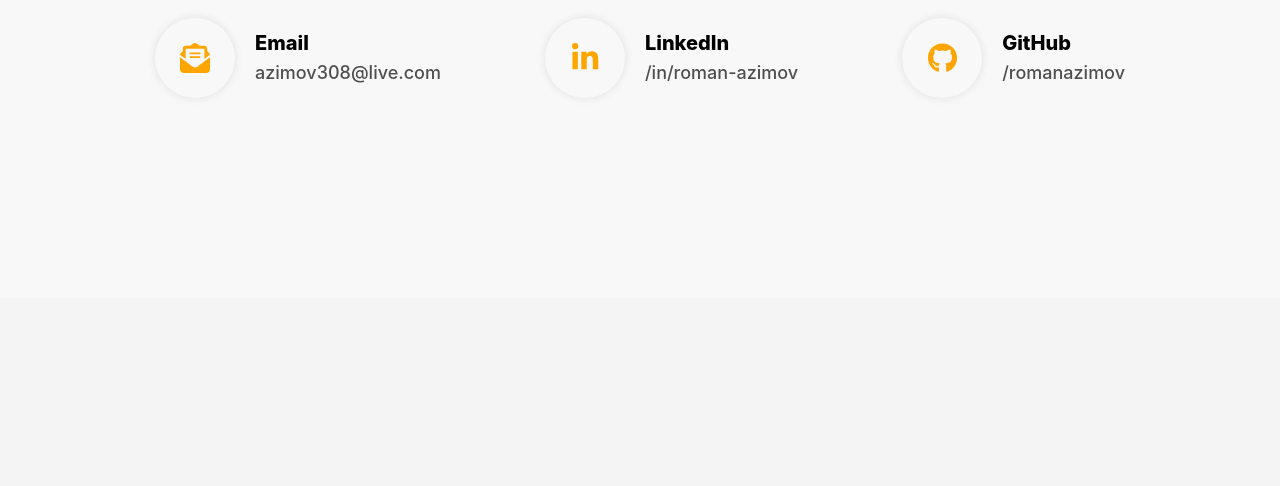
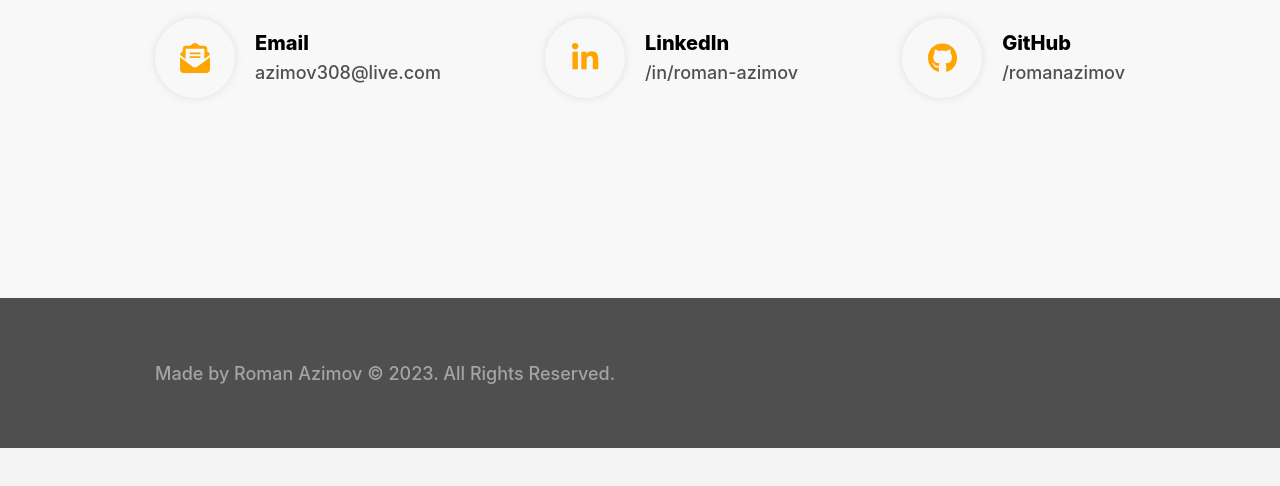
Before and after one commit to romanazimov/PersonalWebsite, a React (Create React App) app: page /contact in a window 1280 px wide. Shown: the part 2642-3128 px from the top of the page. After the commit the page ends 3090 px from the top, so only its background shows below. Built offline with nearby package versions, Linux system fonts and the light colour scheme.

Commit message:
Added footer and cleaned up

```diff
--- a/src/App.js
+++ b/src/App.js
@@ -8,6 +8,7 @@ import Home from "./Components/home/Home";
 import Portfolio from "./Components/portfolio/Portfolio";
 import Blog from "./Components/about/About";
 import Contact from "./Components/contact/Contact";
+import Footer from "./Components/footer/Footer";
 
 class App extends React.Component {
 	render() {
@@ -28,6 +29,7 @@ class App extends React.Component {
 					<Blog  />
 					<Portfolio />
 					<Contact />
+					<Footer />
 				</div>
 				{/* <Bio />
 				<Projects /> */}
--- a/src/Components/contact/Contact.js
+++ b/src/Components/contact/Contact.js
@@ -1,6 +1,6 @@
 import './Contact.scss';
 import { FontAwesomeIcon } from '@fortawesome/react-fontawesome';
-import { faEnvelopeOpenText, faUpRightFromSquare } from '@fortawesome/free-solid-svg-icons';
+import { faEnvelopeOpenText } from '@fortawesome/free-solid-svg-icons';
 import { faLinkedinIn, faGithub } from '@fortawesome/free-brands-svg-icons';
 
 function Contact() {
--- /dev/null
+++ b/src/Components/footer/Footer.js
@@ -0,0 +1,13 @@
+import './Footer.scss';
+
+function Footer() {
+    return (
+        <footer>
+            <div className='container'>
+                <p className='footer-text'>Made by Roman Azimov © 2023. All Rights Reserved.</p>
+            </div>
+        </footer>
+    );
+}
+
+export default Footer;
--- /dev/null
+++ b/src/Components/footer/Footer.scss
@@ -0,0 +1,19 @@
+footer {
+    background-color: rgb(79, 79, 79);
+    display: flex;
+    justify-content: center;
+    align-items: center;
+    height: 150px;
+
+    .container {
+        width: 970px;
+        display: flex;
+    }
+
+    .footer-text {
+        font-weight: 500;
+        font-size: 18px;
+        color: rgb(164, 164, 164);
+        display: flex;
+    }
+}
--- a/src/Components/home/Home.js
+++ b/src/Components/home/Home.js
@@ -2,9 +2,6 @@ import "./Home.scss"
 import avatar from "../../images/avatar_roman.png";
 import hand from "../../images/waving_hand.png";
 import resume from "../../files/razimov_resume.docx";
-// import linkedin_logo from "../../images/linkedin_logo.png";
-import { FontAwesomeIcon } from '@fortawesome/react-fontawesome';
-// import { faLinkedin } from '@fortawesome/free-brands-svg-icons';
 
 function Home() {
     return (
@@ -17,9 +14,6 @@ function Home() {
                         for creating innovative solutions and crafting seamless user experiences.</p>
                         <div className="bio-actions">
                             <a href={resume} download="roman_azimov_resume"><button className="resume-download">Download Resume</button></a>
-                            {/* <a href="https://www.linkedin.com/in/roman-azimov/" rel="noreferrer" target="_blank"><FontAwesomeIcon className="linkedin" icon={faLinkedin} /></a> */}
-                            {/* <img className="linkedin" src={linkedin} alt={"logo"} /> */}
-                            {/* <FontAwesomeIcon icon="fa-brands fa-linkedin" /> */}
                         </div>
                     </div>
                     <img className="avatar" src={avatar} alt={"logo"} />
--- a/src/styles/global.css
+++ b/src/styles/global.css
@@ -11,7 +11,7 @@ h1 {
 body {
     margin: 0;
     background-color: #f4f4f4;
-    height: 5000px;
+    /* height: 5000px; */
 }
 
 p {
@@ -21,6 +21,7 @@ p {
 
 .container {
     margin: 200px 0;
+    /* width: 970px; */
 }
 
 .title {
```
